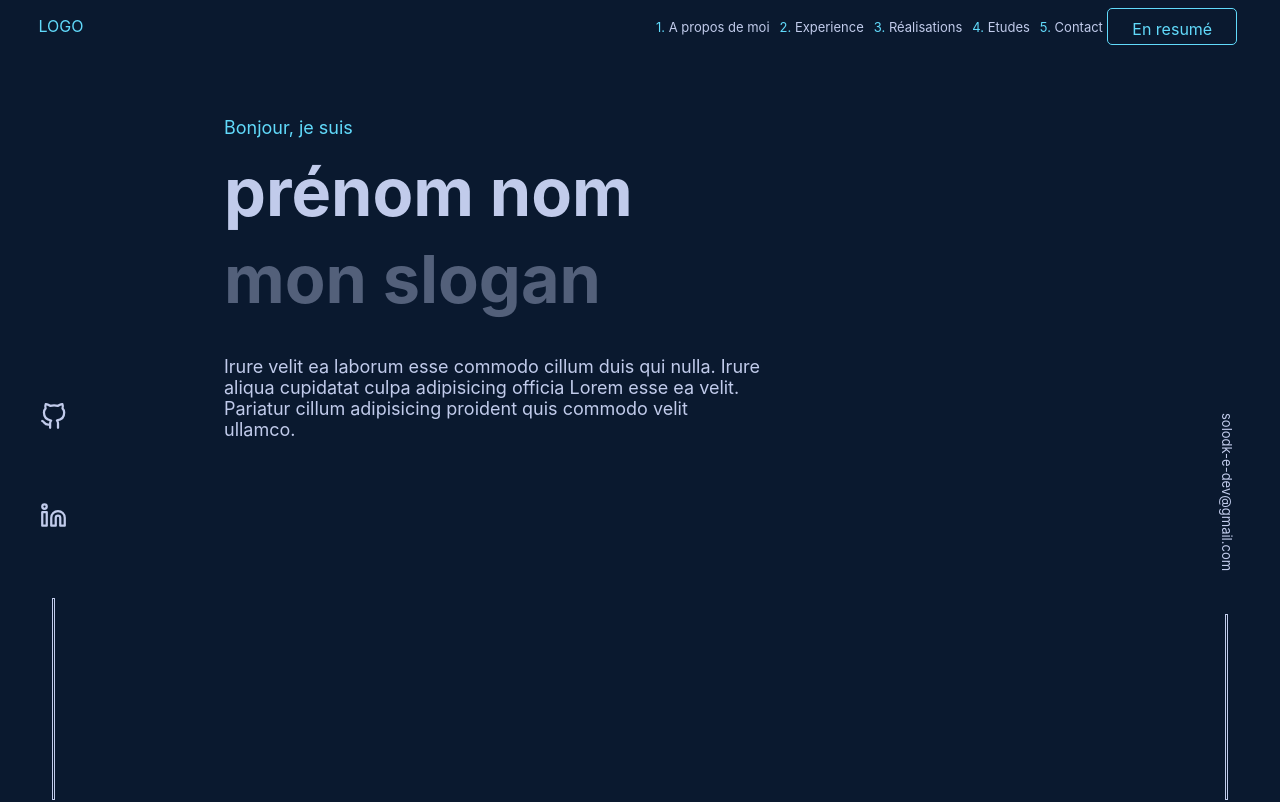
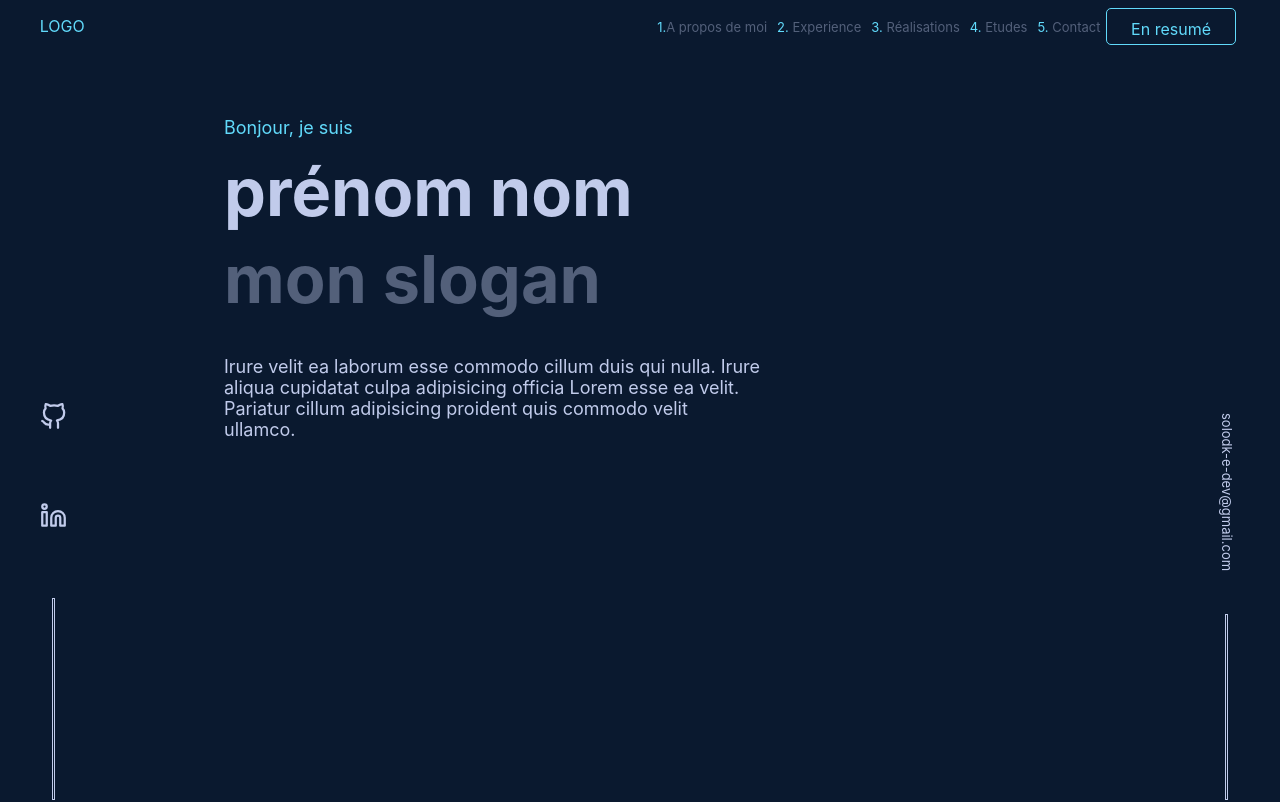
Before and after one commit to Solodk-E/website, a React (Create React App) app: page / in a window 1280 px wide. Shown: the top 802 px of the page. Built offline with nearby package versions, Linux system fonts and the light colour scheme.

Commit message:
navigation done

```diff
--- a/package.json
+++ b/package.json
@@ -11,6 +11,7 @@
     "react-dom": "^18.2.0",
     "react-icons": "^4.6.0",
     "react-router-dom": "^6.4.3",
+    "react-router-hash-link": "^2.4.3",
     "react-scripts": "5.0.1",
     "web-vitals": "^2.1.4"
   },
--- a/src/APropos.js
+++ b/src/APropos.js
@@ -2,9 +2,9 @@ import React from 'react'
 
 function APropos() {
   return (
-    <div id="page1" className="page">
+    <div id="page1" className="page" >
         <div id="apropos">
-        <div className="title"><span className='spanNumber'>1.</span> A propos de moi<div className="titleLine"></div></div>
+        <div className="title" ><span className='spanNumber'>1.</span> A propos de moi<div className="titleLine"></div></div>
             <div id="corpus">
                 <div id="leftCorpus">
 
--- a/src/App.css
+++ b/src/App.css
@@ -700,3 +700,14 @@ width: 100%;
   color:#c1cbeb66;
   margin-left: 10px;
 }
+
+.navLink{
+  color:#c1cbeb66;
+
+}
+
+.navLink2{
+  margin-left: 3%;
+  color: #61DAFB;
+
+}
--- a/src/App.js
+++ b/src/App.js
@@ -10,9 +10,12 @@ import Experience from './Experience';
 import Contact from './Contact';
 import Studies from './Studies';
 import Realisations from './Realisations';
+import { BrowserRouter } from 'react-router-dom';
+
 
 function App() {
   return (
+    <BrowserRouter>
     <div className="App">
 
         <Navbar/>
@@ -28,6 +31,7 @@ function App() {
       <Mail/>
       <Social/>
     </div>
+    </BrowserRouter>
   );
 }
 
--- a/src/Navbar.js
+++ b/src/Navbar.js
@@ -1,16 +1,17 @@
-import React from 'react'
+import React from 'react';
+import {HashLink as Link} from 'react-router-hash-link'
 
 function Navbar() {
   return (
     <section id="navBar">
-        <div id="homeLogo">LOGO</div>
+        <div id="homeLogo"><Link to="#page0" className="navLink2">LOGO</Link></div>
         <div id="blocDroitNav">
         <ol id="blocLignes">
-            <li className="ligneSommaire"><span className='buttonMenu'>1.</span> A propos de moi</li>
-            <li className="ligneSommaire"><span className='buttonMenu'>2.</span> Experience</li>
-            <li className="ligneSommaire"><span className='buttonMenu'>3.</span> Réalisations</li>
-            <li className="ligneSommaire"><span className='buttonMenu'>4.</span> Etudes</li>
-            <li className="ligneSommaire"><span className='buttonMenu'>5.</span> Contact</li>
+            <li className="ligneSommaire"><Link to="#page1" className="navLink" style={{ textDecoration:'none' }}><span className='buttonMenu'>1.</span>A propos de moi</Link></li>
+            <li className="ligneSommaire"><Link to="#page2" className="navLink"><span className='buttonMenu'>2.</span> Experience</Link></li>
+            <li className="ligneSommaire"><Link to="#page3" className="navLink"><span className='buttonMenu'>3.</span> Réalisations</Link></li>
+            <li className="ligneSommaire"><Link to="#page4" className="navLink"><span className='buttonMenu'>4.</span> Etudes</Link></li>
+            <li className="ligneSommaire"><Link to="#page5" className="navLink"><span className='buttonMenu'>5.</span> Contact</Link></li>
         </ol>
         <a id="resume" href="/CV-Elton Solodki-Dev.pdf" target="_blank" rel="noopener noreferrer">En resumé</a>
         </div>
```
Also changed, not shown: sprints.txt, 1 other file (tests, documents, lock files or other folders).
